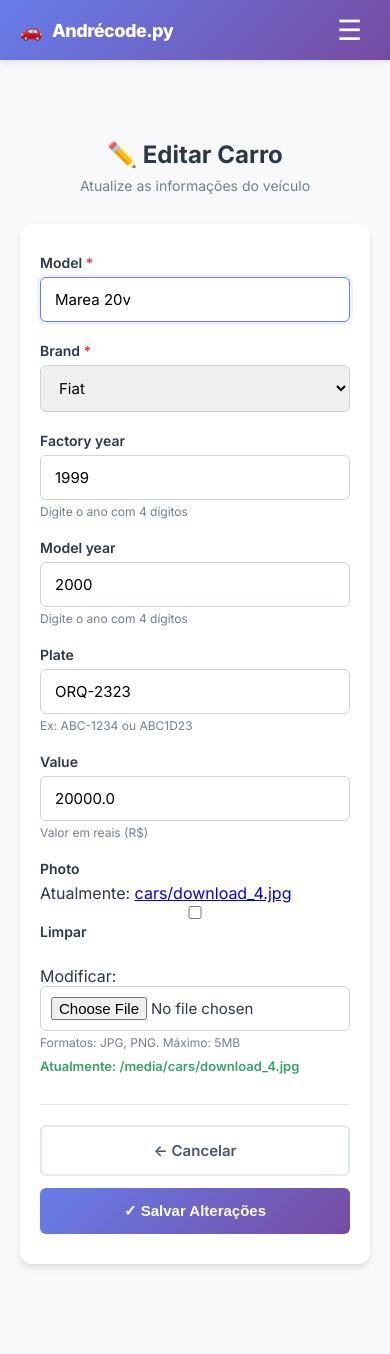
After one commit to andresperes33/Projeto-de-loja-de-carros, a Django app: page /car/1/update/ in a window 390 px wide. The commit adds this page. Shown: the top 1354 px of the page. Run offline with Django 5.2, Linux system fonts and the light colour scheme; a user stored in the database is signed in; data comes from the database, SQL or seed files in the repository; both versions use the stored data as it was after the commit.

Commit message:
introdução da parte de editar carros para o usuario logado

```diff
--- a/app/urls.py
+++ b/app/urls.py
@@ -19,7 +19,7 @@ from django.urls import path
 from django.conf import settings
 from django.conf.urls.static import static
 from django.urls import path
-from cars.views import CarsListView, NewCarCreateView, car_detail_view
+from cars.views import CarsListView, NewCarCreateView, car_detail_view, CarUpdateView
 from accounts.views import register_view, login_view, logout_view
 
 
@@ -37,5 +37,6 @@ urlpatterns = [
     path('cars/', CarsListView.as_view(), name='cars_list'),
     path('new_car/', NewCarCreateView.as_view(), name='new_car'),
     path('car/<int:pk>/', car_detail_view, name='car_detail'),
+    path('car/<int:pk>/update/', CarUpdateView.as_view(), name='car_update'),
 
 ]+ static(settings.MEDIA_URL, document_root=settings.MEDIA_ROOT)
--- a/cars/templates/car_detail.html
+++ b/cars/templates/car_detail.html
@@ -347,6 +347,11 @@
                 <a href="#" class="btn btn-primary">
                     💬 Entrar em Contato
                 </a>
+                {% if user.is_authenticated %}
+                <a href="{% url 'car_update' car.pk %}" class="btn btn-secondary">
+                    ✏️ Editar
+                </a>
+                {% endif %}
                 <a href="{% url 'cars_list' %}" class="btn btn-secondary">
                     ← Voltar
                 </a>
--- /dev/null
+++ b/cars/templates/car_update.html
@@ -0,0 +1,296 @@
+{% extends "base.html" %}
+
+{% block title %}Editar Carro - Andrécode.py{% endblock %}
+
+{% block content %}
+<style>
+    .form-container {
+        max-width: 600px;
+        margin: 60px auto;
+        padding: 20px;
+    }
+
+    .form-header {
+        text-align: center;
+        margin-bottom: 30px;
+    }
+
+    .form-header h1 {
+        font-size: 28px;
+        font-weight: 700;
+        color: #2d3748;
+        margin-bottom: 8px;
+    }
+
+    .form-header p {
+        font-size: 14px;
+        color: #718096;
+    }
+
+    .form-card {
+        background: white;
+        padding: 40px;
+        border-radius: 12px;
+        box-shadow: 0 4px 6px rgba(0, 0, 0, 0.1);
+    }
+
+    .form-group {
+        margin-bottom: 20px;
+    }
+
+    .form-group label {
+        display: block;
+        font-weight: 600;
+        color: #2d3748;
+        margin-bottom: 6px;
+        font-size: 14px;
+    }
+
+    .form-group input,
+    .form-group select,
+    .form-group textarea {
+        width: 100%;
+        padding: 12px 14px;
+        border: 1px solid #cbd5e0;
+        border-radius: 6px;
+        font-size: 15px;
+        font-family: inherit;
+        transition: all 0.2s;
+    }
+
+    .form-group input:focus,
+    .form-group select:focus,
+    .form-group textarea:focus {
+        outline: none;
+        border-color: #667eea;
+        box-shadow: 0 0 0 3px rgba(102, 126, 234, 0.1);
+    }
+
+    .form-group input[type="file"] {
+        padding: 10px;
+        cursor: pointer;
+    }
+
+    .help-text {
+        font-size: 12px;
+        color: #718096;
+        margin-top: 4px;
+    }
+
+    .error-message {
+        color: #e53e3e;
+        font-size: 13px;
+        margin-top: 4px;
+    }
+
+    .alert-error {
+        background-color: #fed7d7;
+        color: #c53030;
+        padding: 12px 16px;
+        border-radius: 6px;
+        margin-bottom: 20px;
+        font-size: 14px;
+        border-left: 4px solid #e53e3e;
+    }
+
+    .alert-success {
+        background-color: #c6f6d5;
+        color: #22543d;
+        padding: 12px 16px;
+        border-radius: 6px;
+        margin-bottom: 20px;
+        font-size: 14px;
+        border-left: 4px solid #38a169;
+    }
+
+    .form-actions {
+        display: flex;
+        gap: 12px;
+        margin-top: 30px;
+        padding-top: 20px;
+        border-top: 1px solid #e2e8f0;
+    }
+
+    .btn {
+        flex: 1;
+        padding: 14px 24px;
+        font-size: 15px;
+        font-weight: 600;
+        border-radius: 6px;
+        cursor: pointer;
+        border: none;
+        text-align: center;
+        text-decoration: none;
+        display: inline-block;
+        transition: all 0.2s;
+    }
+
+    .btn-primary {
+        background: linear-gradient(135deg, #667eea, #764ba2);
+        color: white;
+    }
+
+    .btn-primary:hover {
+        transform: translateY(-2px);
+        box-shadow: 0 4px 12px rgba(102, 126, 234, 0.4);
+    }
+
+    .btn-secondary {
+        background: white;
+        color: #4a5568;
+        border: 2px solid #e2e8f0;
+    }
+
+    .btn-secondary:hover {
+        background: #f7fafc;
+        border-color: #cbd5e0;
+    }
+
+    .file-preview {
+        margin-top: 8px;
+        font-size: 13px;
+        color: #38a169;
+        font-weight: 600;
+    }
+
+    @media (max-width: 768px) {
+        .form-card {
+            padding: 30px 20px;
+        }
+
+        .form-header h1 {
+            font-size: 24px;
+        }
+
+        .form-actions {
+            flex-direction: column;
+        }
+    }
+</style>
+
+<div class="form-container">
+    <div class="form-header">
+        <h1>✏️ Editar Carro</h1>
+        <p>Atualize as informações do veículo</p>
+    </div>
+
+    <div class="form-card">
+        <!-- Mensagens de sucesso/erro -->
+        {% if messages %}
+        {% for message in messages %}
+        <div class="alert-{{ message.tags }}">
+            {{ message }}
+        </div>
+        {% endfor %}
+        {% endif %}
+
+        <form method="post" enctype="multipart/form-data">
+            {% csrf_token %}
+
+            {% for field in form %}
+            <div class="form-group">
+                <label for="{{ field.id_for_label }}">
+                    {{ field.label }}
+                    {% if field.field.required %}
+                    <span style="color: #e53e3e;">*</span>
+                    {% endif %}
+                </label>
+
+                {{ field }}
+
+                <!-- Help text específico por campo -->
+                {% if field.name == 'plate' %}
+                <div class="help-text">Ex: ABC-1234 ou ABC1D23</div>
+                {% elif field.name == 'value' %}
+                <div class="help-text">Valor em reais (R$)</div>
+                {% elif field.name == 'photo' %}
+                <div class="help-text">Formatos: JPG, PNG. Máximo: 5MB</div>
+                <div id="filePreview" class="file-preview">
+                    {% if field.value %}
+                    Atualmente: {{ field.value.url }}
+                    {% endif %}
+                </div>
+                {% elif field.name == 'factory_year' or field.name == 'model_year' %}
+                <div class="help-text">Digite o ano com 4 dígitos</div>
+                {% endif %}
+
+                <!-- Erros do campo -->
+                {% if field.errors %}
+                {% for error in field.errors %}
+                <div class="error-message">{{ error }}</div>
+                {% endfor %}
+                {% endif %}
+            </div>
+            {% endfor %}
+
+            <div class="form-actions">
+                <a href="{% url 'cars_list' %}" class="btn btn-secondary">
+                    ← Cancelar
+                </a>
+                <button type="submit" class="btn btn-primary">
+                    ✓ Salvar Alterações
+                </button>
+            </div>
+        </form>
+    </div>
+</div>
+
+<script>
+    document.addEventListener('DOMContentLoaded', function () {
+        // Adicionar classes aos inputs do Django
+        const inputs = document.querySelectorAll('input, select, textarea');
+        inputs.forEach(input => {
+            if (input.type !== 'hidden' && input.type !== 'submit') {
+                input.style.width = '100%';
+            }
+        });
+
+        // Preview de arquivo selecionado
+        const fileInput = document.querySelector('input[type="file"]');
+        const filePreview = document.getElementById('filePreview');
+
+        if (fileInput && filePreview) {
+            fileInput.addEventListener('change', function (e) {
+                const fileName = e.target.files[0]?.name;
+                if (fileName) {
+                    filePreview.textContent = `✓ Arquivo selecionado: ${fileName}`;
+                } else {
+                    // Reset to initial state if needed, or leave empty
+                }
+            });
+        }
+
+        // Validação de ano
+        const yearInputs = document.querySelectorAll('input[name*="year"]');
+        yearInputs.forEach(input => {
+            input.addEventListener('input', function (e) {
+                const value = e.target.value;
+                const currentYear = new Date().getFullYear();
+
+                if (value && (value < 1900 || value > currentYear + 1)) {
+                    e.target.style.borderColor = '#e53e3e';
+                } else {
+                    e.target.style.borderColor = '#cbd5e0';
+                }
+            });
+        });
+
+        // Formatação de valor monetário
+        const valueInput = document.querySelector('input[name="value"]');
+        if (valueInput) {
+            valueInput.addEventListener('blur', function (e) {
+                const value = parseFloat(e.target.value);
+                if (!isNaN(value) && value > 0) {
+                    e.target.value = value.toFixed(2);
+                }
+            });
+        }
+
+        // Focar no primeiro campo
+        const firstInput = document.querySelector('.form-group input:not([type="hidden"])');
+        if (firstInput) {
+            firstInput.focus();
+        }
+    });
+</script>
+{% endblock %}
--- a/cars/views.py
+++ b/cars/views.py
@@ -1,5 +1,6 @@
 from django.shortcuts import render, redirect, get_object_or_404
-from django.views.generic import ListView, CreateView
+from django.views.generic import ListView, CreateView, UpdateView
+from django.contrib.auth.mixins import LoginRequiredMixin
 from django.urls import reverse_lazy
 from cars.models import Car
 from .forms import CarModelForm
@@ -33,6 +34,14 @@ class NewCarCreateView(CreateView):
         return context
 
 
+class CarUpdateView(LoginRequiredMixin, UpdateView):
+    model = Car
+    form_class = CarModelForm
+    template_name = 'car_update.html'
+    success_url = reverse_lazy('cars_list')
+    login_url = 'login'
+
+
 def car_detail_view(request, pk):
     car = get_object_or_404(Car, pk=pk)
     return render(request, 'car_detail.html', {'car': car})
```
Also changed, not shown: db.sqlite3.
